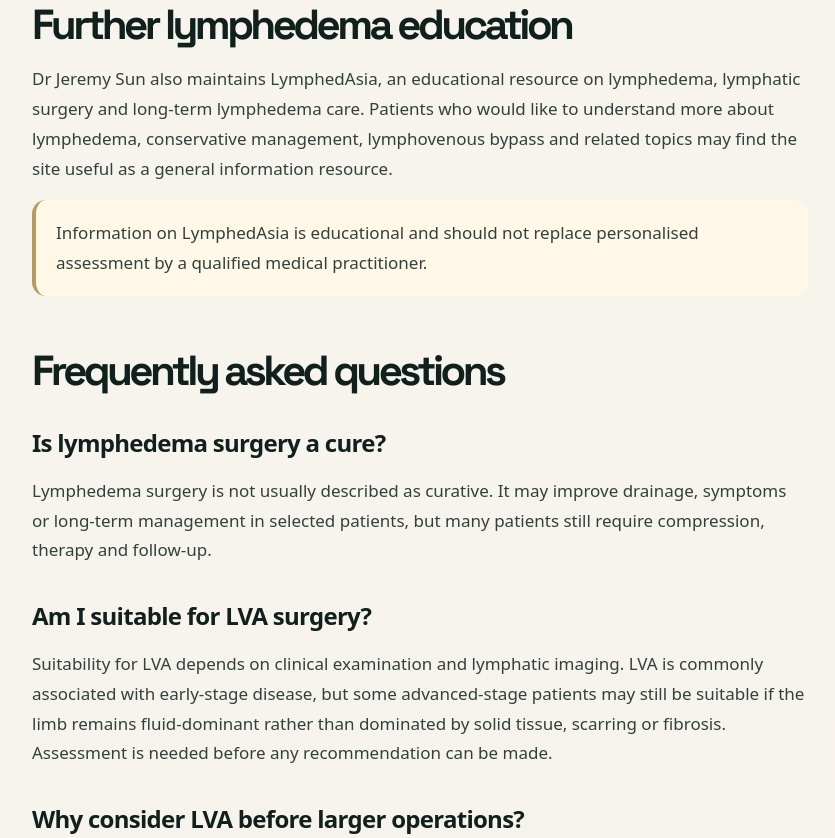
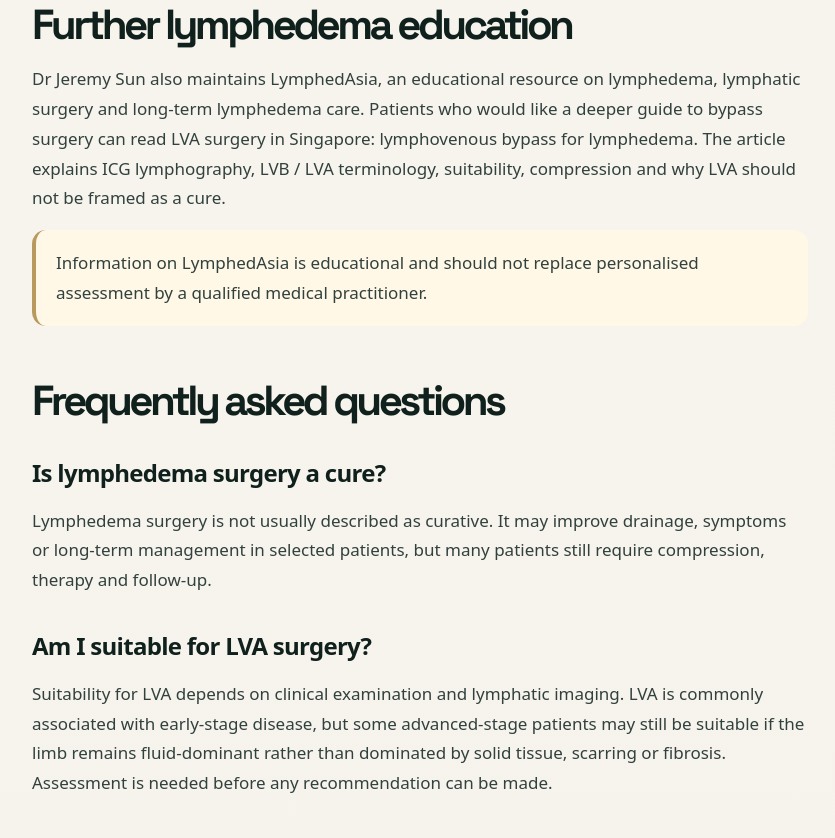
Before and after one commit to zatyrical/plasticwebsite, a Next.js app: page /lymphedema-surgery-singapore in a window 1280 px wide. Shown: the part 6540-7378 px from the top of the page, without its empty margins (220-1055 px from the left). Built offline with nearby package versions, Linux system fonts and the light colour scheme.

Commit message:
Strengthen lymphedema authority links to LymphedAsia

```diff
--- a/app/lymphedema-surgery-singapore/page.tsx
+++ b/app/lymphedema-surgery-singapore/page.tsx
@@ -251,7 +251,7 @@ export default function LymphedemaSurgeryPage() {
 
             <h2 id="education">Further lymphedema education</h2>
             <p>
-              Dr Jeremy Sun also maintains <a href="https://www.lymphedasia.com" target="_blank" rel="noopener noreferrer">LymphedAsia</a>, an educational resource on lymphedema, lymphatic surgery and long-term lymphedema care. Patients who would like to understand more about lymphedema, conservative management, lymphovenous bypass and related topics may find the site useful as a general information resource.
+              Dr Jeremy Sun also maintains <a href="https://www.lymphedasia.com" target="_blank" rel="noopener noreferrer">LymphedAsia</a>, an educational resource on lymphedema, lymphatic surgery and long-term lymphedema care. Patients who would like a deeper guide to bypass surgery can read <a href="https://lymphedasia.com/lva-surgery-singapore/" target="_blank" rel="noopener noreferrer">LVA surgery in Singapore: lymphovenous bypass for lymphedema</a>. The article explains ICG lymphography, LVB / LVA terminology, suitability, compression and why LVA should not be framed as a cure.
             </p>
             <p className="notice-text">
               Information on LymphedAsia is educational and should not replace personalised assessment by a qualified medical practitioner.
--- a/app/lymphovenous-bypass-lva-surgery-singapore/page.tsx
+++ b/app/lymphovenous-bypass-lva-surgery-singapore/page.tsx
@@ -193,7 +193,7 @@ export default function LvaSurgeryPage() {
 
             <h2>Why LVA is often considered first when suitable</h2>
             <p>
-              Where suitable lymphatic channels are present, LVA is often favoured as an initial surgical option because it is less invasive than larger reconstructive or reductive procedures. It is performed through small incisions and usually involves little downtime compared with larger operations.
+              Where suitable lymphatic channels are present, LVA is often favoured as an initial surgical option because it is less invasive than larger reconstructive or reductive procedures. It is performed through small incisions and usually involves a shorter recovery than larger operations.
             </p>
             <p>
               In Dr Sun’s practice, patients typically go home the next day after LVA surgery, depending on the surgical plan, anaesthetic recovery and individual clinical circumstances. Some patients may notice early decongestion, although timing and degree of improvement vary.
@@ -288,6 +288,9 @@ export default function LvaSurgeryPage() {
             <p>
               This may include asking to review certificates, training documentation and relevant experience, and doing their own due diligence before deciding where to seek treatment.
             </p>
+            <p className="notice-text">
+              For a cleaner patient-education guide focused specifically on the procedure, see LymphedAsia: <a href="https://lymphedasia.com/lva-surgery-singapore/" target="_blank" rel="noopener noreferrer">LVA surgery in Singapore — lymphovenous bypass for lymphedema</a>.
+            </p>
 
             <h2 id="faq">Frequently asked questions</h2>
             <h3>Is LVA the same as LVB or lymphovenous bypass?</h3>
```
